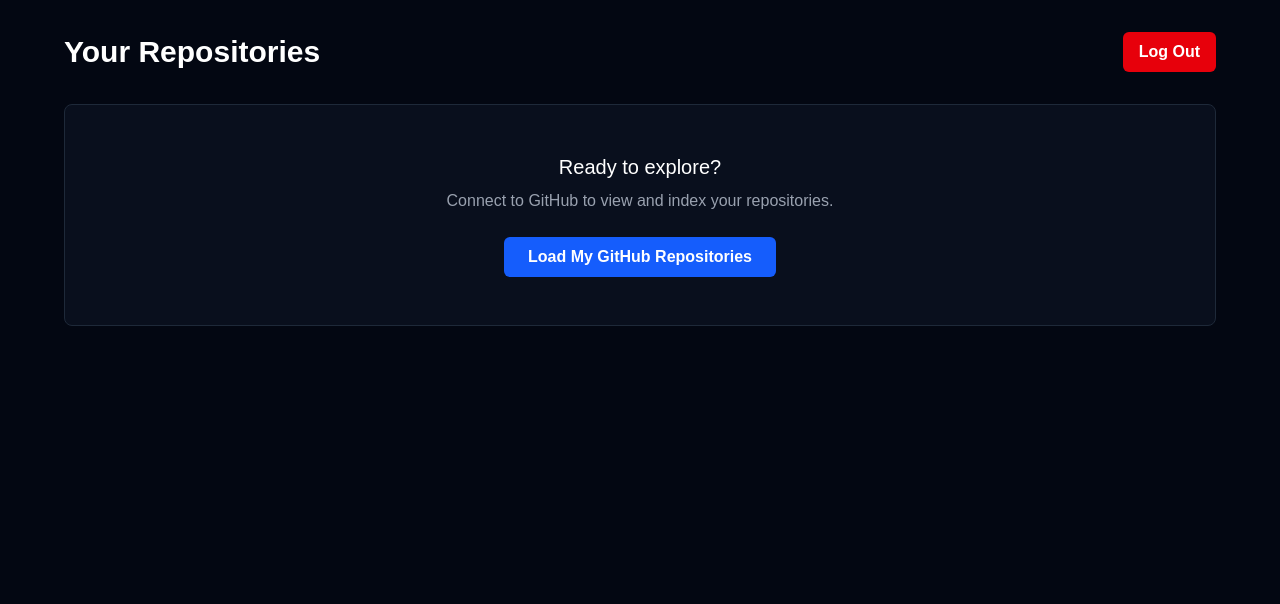
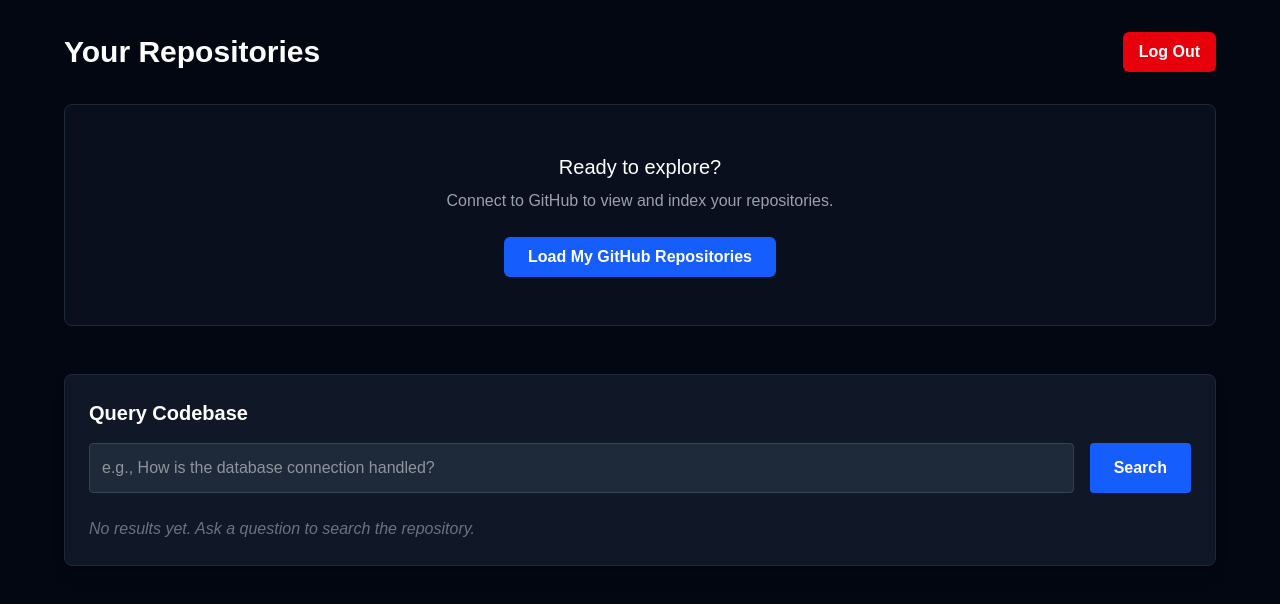
Before and after one commit to myehia56/ai-codebase-explorer, a Next.js app in the folder frontend/: page /dashboard in a window 1280 px wide. Shown: the top 604 px of the page. Built offline with nearby package versions, Linux system fonts and the light colour scheme; sample sign-in values are in the browser's storage.

Commit message:
feat: successfully integrate SearchPanel and fix Next.js Docker hot-reloading

```diff
--- a/frontend/src/app/dashboard/page.tsx
+++ b/frontend/src/app/dashboard/page.tsx
@@ -1,6 +1,7 @@
 "use client";
 import { useEffect, useState } from "react";
 import { useRouter } from "next/navigation";
+import SearchPanel from "../../components/SearchPanel";
 
 // Define what a repository looks like
 interface Repo {
@@ -136,6 +137,12 @@ export default function Dashboard() {
             ))}
           </div>
         )}
+
+{/* --- The Search Panel Component is now injected here! --- */}
+        <div className="mt-12">
+          <SearchPanel repositoryId={1} />
+        </div>
+
       </div>
     </div>
   );
--- /dev/null
+++ b/frontend/src/components/SearchPanel.tsx
@@ -0,0 +1,93 @@
+"use client";
+
+import { useState } from "react";
+
+export default function SearchPanel({ repositoryId }: { repositoryId: number }) {
+  const [query, setQuery] = useState("");
+  const [results, setResults] = useState<any[]>([]);
+  const [isLoading, setIsLoading] = useState(false);
+  const [error, setError] = useState("");
+
+  const handleSearch = async (e: React.FormEvent) => {
+    e.preventDefault();
+    if (!query.trim()) return;
+
+    setIsLoading(true);
+    setError("");
+    setResults([]);
+
+    try {
+      const response = await fetch("http://localhost:8000/search/", {
+        method: "POST",
+        headers: {
+          "Content-Type": "application/json",
+        },
+        body: JSON.stringify({
+          repository_id: repositoryId,
+          query: query,
+          limit: 5,
+        }),
+      });
+
+      if (!response.ok) {
+        throw new Error("Failed to fetch search results.");
+      }
+
+      const data = await response.json();
+      setResults(data.results);
+    } catch (err) {
+      console.error(err);
+      setError("Something went wrong while searching the codebase.");
+    } finally {
+      setIsLoading(false);
+    }
+  };
+
+  return (
+    <div className="mt-8 bg-gray-900 p-6 rounded-lg shadow-lg border border-gray-800">
+      <h2 className="text-xl font-bold text-white mb-4">Query Codebase</h2>
+
+      {/* Search Form */}
+      <form onSubmit={handleSearch} className="flex gap-4 mb-6">
+        <input
+          type="text"
+          value={query}
+          onChange={(e) => setQuery(e.target.value)}
+          placeholder="e.g., How is the database connection handled?"
+          className="flex-1 p-3 rounded bg-gray-800 text-white border border-gray-700 focus:outline-none focus:border-blue-500"
+        />
+        <button
+          type="submit"
+          disabled={isLoading}
+          className="px-6 py-3 bg-blue-600 hover:bg-blue-700 text-white font-semibold rounded disabled:opacity-50 transition-colors"
+        >
+          {isLoading ? "Searching..." : "Search"}
+        </button>
+      </form>
+
+      {/* Error Message */}
+      {error && <p className="text-red-400 mb-4">{error}</p>}
+
+      {/* Results Display */}
+      <div className="space-y-6">
+        {results.map((result, index) => (
+          <div key={index} className="bg-gray-800 rounded border border-gray-700 overflow-hidden">
+            <div className="bg-gray-950 px-4 py-2 border-b border-gray-700 flex justify-between items-center">
+              <span className="text-sm font-mono text-blue-400">{result.file_path}</span>
+              <span className="text-xs text-gray-500">Match #{index + 1}</span>
+            </div>
+            <div className="p-4 overflow-x-auto">
+              <pre className="text-sm font-mono text-gray-300">
+                <code>{result.content}</code>
+              </pre>
+            </div>
+          </div>
+        ))}
+
+        {results.length === 0 && !isLoading && !error && (
+          <p className="text-gray-500 italic">No results yet. Ask a question to search the repository.</p>
+        )}
+      </div>
+    </div>
+  );
+}
```
